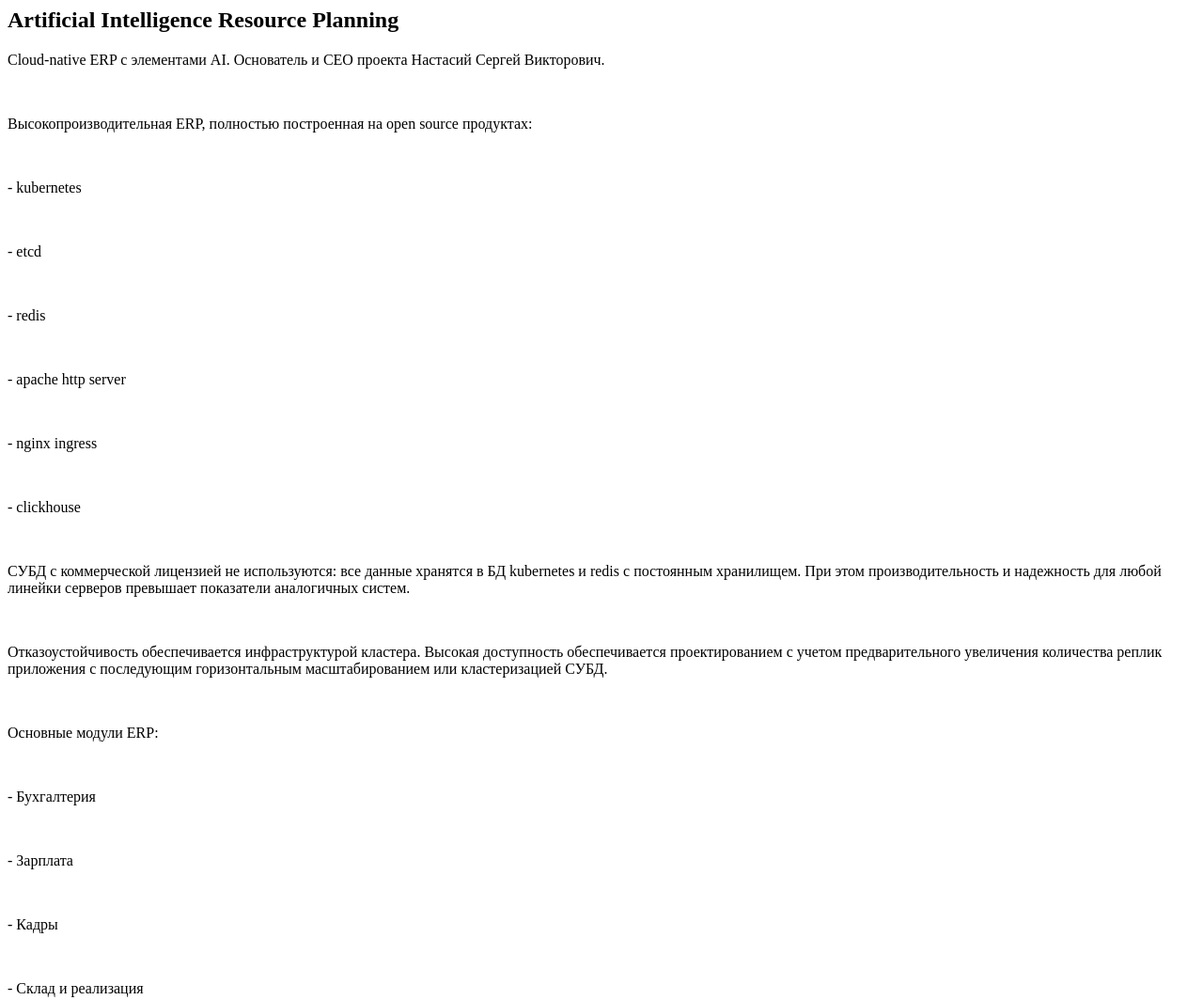
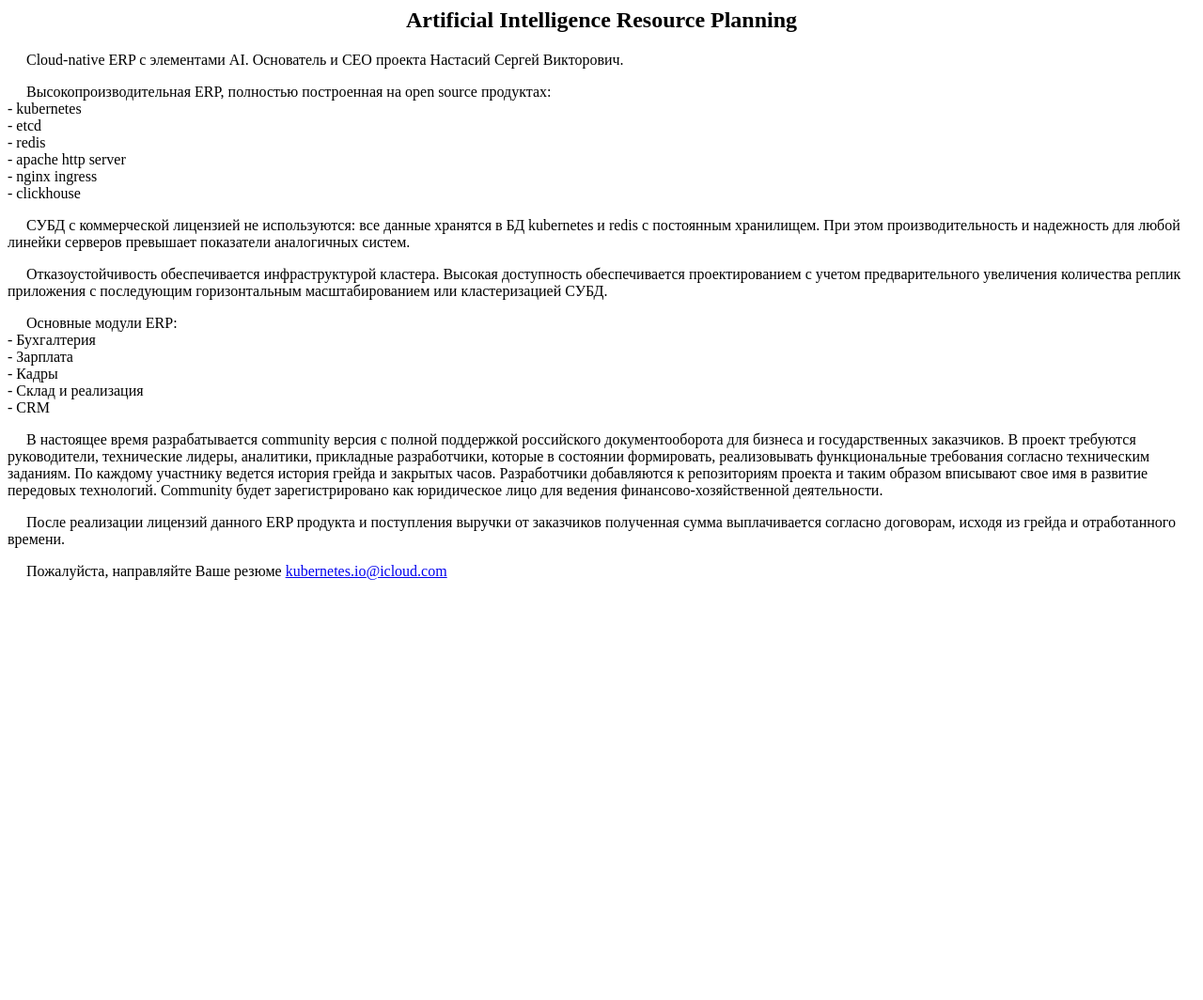
Before and after one commit to aicrp/aicrp, a plain HTML site: page index.html in a window 1280 px wide. Shown: the top 1064 px of the page at 94% size. After the commit the page ends 800 px from the top, so only its background shows below. Drawn offline with Linux system fonts and the light colour scheme.

Commit message:
Update index.html

```diff
--- a/index.html
+++ b/index.html
@@ -1,44 +1,41 @@
 <html>
-<head><h2>Artificial Intelligence Resource Planning</h2></head>
+<head>
+<title>AIRP</title>
+<style>
+   p {
+    text-indent: 20px;
+   }
+  </style>
+<h2 align="center">Artificial Intelligence Resource Planning</h2>
+</head>
 <body>
-<p>Cloud-native ERP с элементами AI. Основатель и CEO проекта Настасий Сергей Викторович.</p><br>
+<p>Cloud-native ERP с элементами AI. Основатель и CEO проекта Настасий Сергей Викторович.</p>
 <p>
-	Высокопроизводительная ERP, полностью построенная на open source продуктах:</p><br>
+	Высокопроизводительная ERP, полностью построенная на open source продуктах:<br>
+	- kubernetes<br>
+	- etcd<br>
+	- redis<br>
+	- apache http server<br>
+	- nginx ingress<br>
+	- clickhouse</p>
 <p>
-	- kubernetes</p><br>
-<p>
-	- etcd</p><br>
-<p>
-	- redis</p><br>
-<p>
-	- apache http server</p><br>
-<p>
-	- nginx ingress</p><br>
-<p>
-	- clickhouse</p><br>
-<p>
-	СУБД с коммерческой лицензией не используются: все данные хранятся в БД kubernetes и redis с постоянным хранилищем. При этом производительность и надежность для любой линейки серверов превышает показатели аналогичных систем.</p><br>
+	СУБД с коммерческой лицензией не используются: все данные хранятся в БД kubernetes и redis с постоянным хранилищем. При этом производительность и надежность для любой линейки серверов превышает показатели аналогичных систем.</p>
 <p>
 
-	Отказоустойчивость обеспечивается инфраструктурой кластера. Высокая доступность обеспечивается проектированием с учетом предварительного увеличения количества реплик приложения с последующим горизонтальным масштабированием или кластеризацией СУБД.</p><br>
+	Отказоустойчивость обеспечивается инфраструктурой кластера. Высокая доступность обеспечивается проектированием с учетом предварительного увеличения количества реплик приложения с последующим горизонтальным масштабированием или кластеризацией СУБД.</p>
 <p>
 
-	Основные модули ERP:</p><br>
-<p>
-	- Бухгалтерия</p><br>
-<p>
-	- Зарплата</p><br>
-<p>
-	- Кадры</p><br>
-<p>
-	- Склад и реализация</p><br>
-<p>
-	- CRM</p><br>
+	Основные модули ERP:<br>
+	- Бухгалтерия<br>
+	- Зарплата<br>
+	- Кадры<br>
+	- Склад и реализация<br>
+	- CRM</p>
 <p>
 
-	В настоящее время разрабатывается community версия с полной поддержкой российского документооборота для бизнеса и государственных заказчиков. В проект требуются руководители, технические лидеры, аналитики, прикладные разработчики, которые в состоянии формировать, реализовывать функциональные требования согласно техническим заданиям.  По каждому участнику ведется история грейда и закрытых часов. Разработчики добавляются к репозиториям проекта и таким образом вписывают свое имя в развитие передовых технологий. Community будет зарегистрировано как юридическое лицо для ведения финансово-хозяйственной деятельности.</p><br>
+	В настоящее время разрабатывается community версия с полной поддержкой российского документооборота для бизнеса и государственных заказчиков. В проект требуются руководители, технические лидеры, аналитики, прикладные разработчики, которые в состоянии формировать, реализовывать функциональные требования согласно техническим заданиям.  По каждому участнику ведется история грейда и закрытых часов. Разработчики добавляются к репозиториям проекта и таким образом вписывают свое имя в развитие передовых технологий. Community будет зарегистрировано как юридическое лицо для ведения финансово-хозяйственной деятельности.</p>
 <p>
-	После реализации лицензий данного ERP продукта и поступления выручки от заказчиков полученная сумма выплачивается согласно договорам, исходя из грейда и отработанного времени.</p><br>
+	После реализации лицензий данного ERP продукта и поступления выручки от заказчиков полученная сумма выплачивается согласно договорам, исходя из грейда и отработанного времени.</p>
 <p>
 
 	Пожалуйста, направляйте Ваше резюме <a href = "mailto: kubernetes.io@icloud.com">kubernetes.io@icloud.com</a></p>
```
